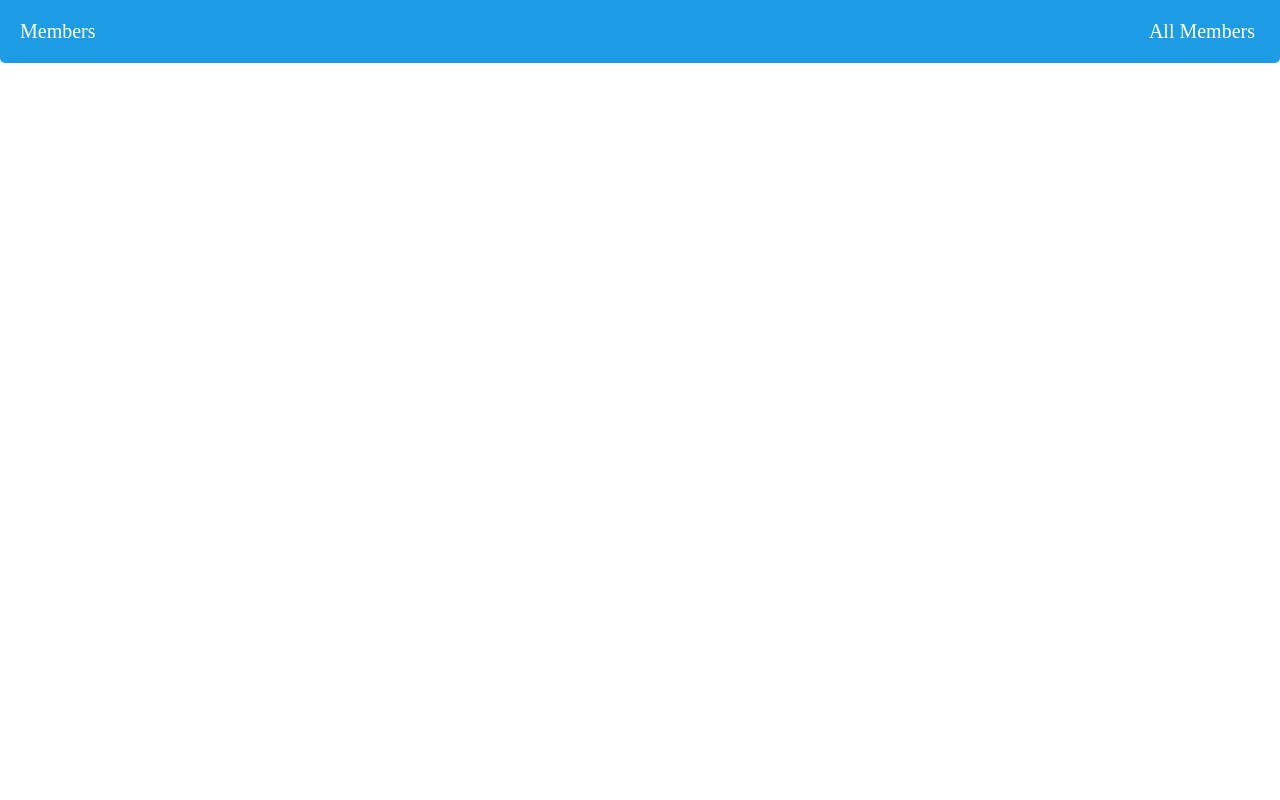
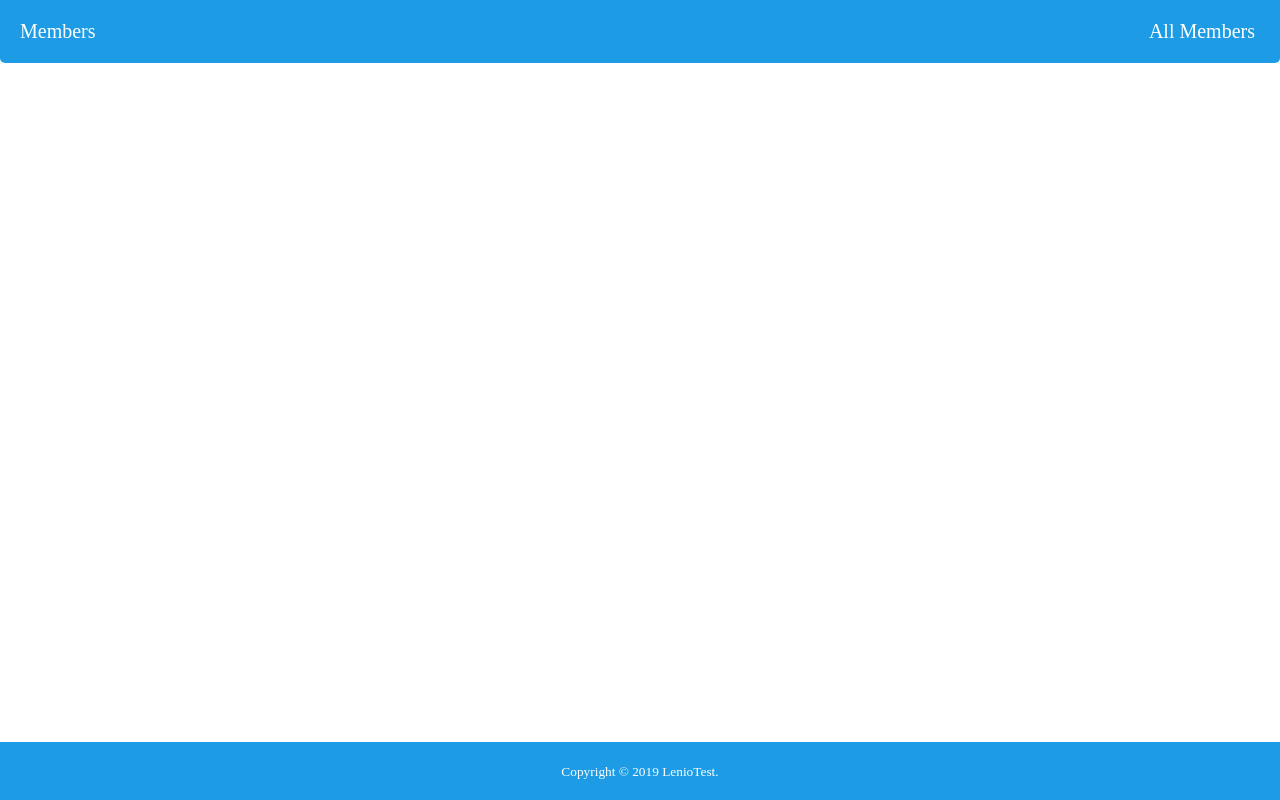
Before and after one commit to cecilio90/lenio_test, a React (Create React App) app: page / in a window 1280 px wide. Built offline with nearby package versions, Linux system fonts and the light colour scheme.

Commit message:
Created Footer component (10m)

```diff
--- a/src/App.scss
+++ b/src/App.scss
@@ -1,7 +1,12 @@
 @import './styles/header';
+@import './styles/footer';
 
 %position-abs {
   position: absolute;
+}
+
+%text-center {
+  text-align: center;
 }
 
 body {
--- a/src/components/App.js
+++ b/src/components/App.js
@@ -1,12 +1,14 @@
 import React from 'react';
 
 import Header from './Header'
+import Footer from './Footer'
 import '../App.scss';
 
 const App = () =>{
   return (
     <div className="main">
       <Header />
+      <Footer />
     </div>
   )
 }
--- /dev/null
+++ b/src/components/Footer.js
@@ -0,0 +1,11 @@
+import React from 'react'
+
+const Footer = () => {
+    return (
+        <div className="footer">
+            <small>Copyright © 2019 LenioTest.</small>
+        </div>
+    )
+};
+
+export default Footer;
--- /dev/null
+++ b/src/styles/_footer.scss
@@ -0,0 +1,14 @@
+.footer {
+    @extend %position-abs;
+    @extend %text-center;
+    bottom: 0;
+    width: 100%;
+    display: inline-block;
+    -ms-flex-wrap: wrap;
+    flex-wrap: wrap;
+    margin-right: -20px;
+    margin-left: -20px;
+    padding: 20px 0;
+    background-color: #1d9ce5;
+    color: white;
+}
```
